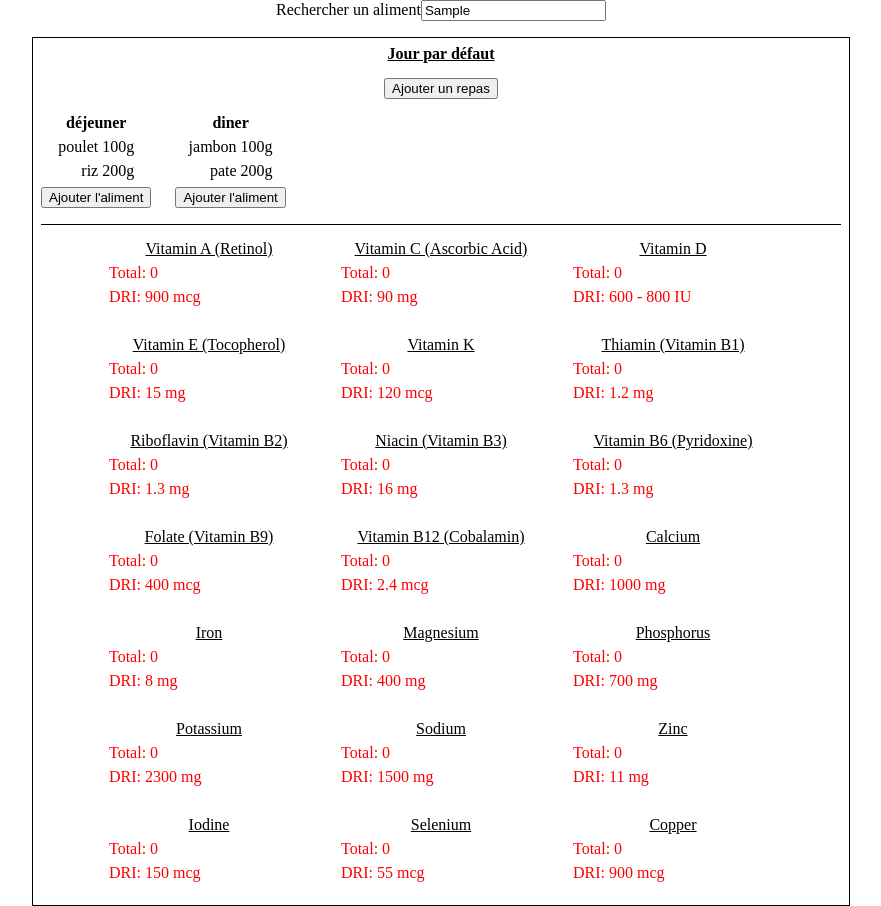
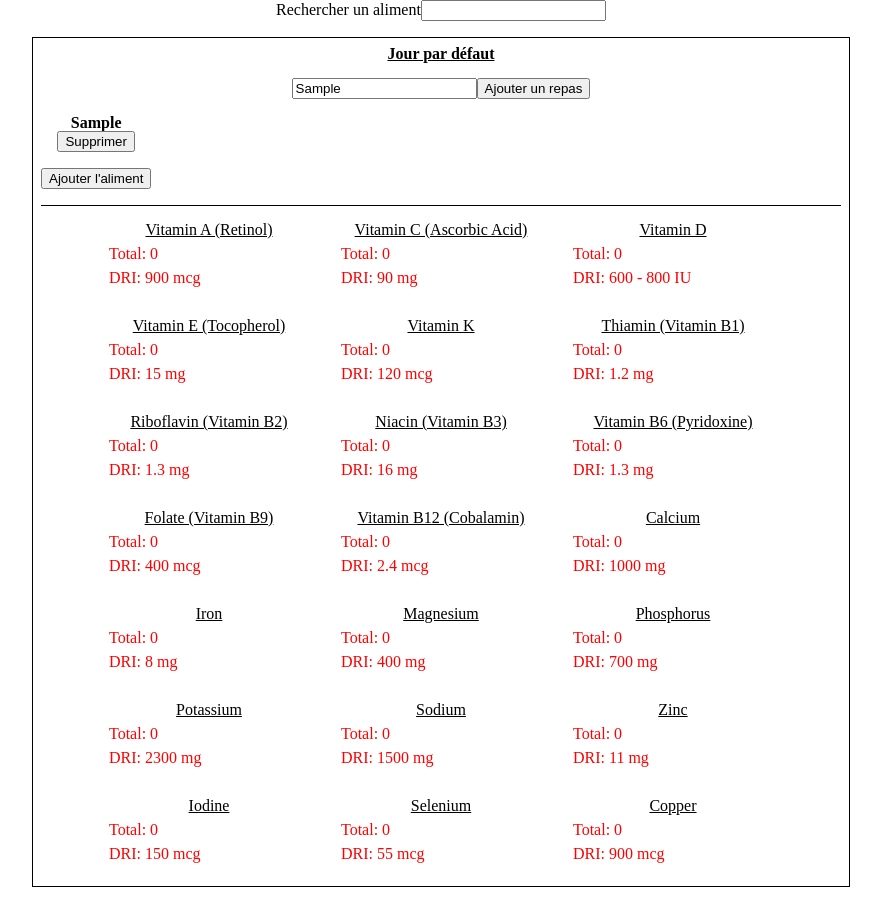
Before and after one commit to Clement-Hue/powerfood, a React (Vite) app: page / in a window 1280 px wide. Both pictures are taken after typing "Sample" into the empty fields and a click on the button "Ajouter un repas". Shown: the whole page, without its empty margins (199-1080 px from the left). Built offline with nearby package versions, Linux system fonts and the light colour scheme; no server answers.

Commit message:
Add add meals button and input

```diff
--- a/src/modules/board/components/Day/Day.tsx
+++ b/src/modules/board/components/Day/Day.tsx
@@ -1,16 +1,23 @@
-import React from 'react';
+import React, {useState} from 'react';
 import classes from "./Day.module.scss"
 import {Summary} from "./components";
 import DRI from "src/DRI.json"
-import {Button} from "@shares";
+import {Button, Input} from "@shares";
 
-const Day: React.FC<Props> = ({name, children}) => {
+const Day: React.FC<Props> = ({name, children, onAddMeal}) => {
+    const [mealName, setMealName] = useState("");
     return (
         <div className={classes.container}>
             <div className={classes["day__name"]}>
                 {name}
             </div>
-            <Button>Ajouter un repas</Button>
+            <form onSubmit={(e) => {
+                e.preventDefault();
+                onAddMeal?.(mealName);
+            }}>
+                <Input value={mealName} onChange={(e) => setMealName(e.target.value)}/>
+                <Button type="submit">Ajouter un repas</Button>
+            </form>
             <div className={classes["meals-container"]}>
                 {children}
             </div>
@@ -22,6 +29,7 @@ const Day: React.FC<Props> = ({name, children}) => {
 type Props = {
     name: string
     children?: React.ReactNode
+    onAddMeal?: (name: string) => void
 }
 
 export default Day;
--- a/src/modules/board/components/Layout/Layout.tsx
+++ b/src/modules/board/components/Layout/Layout.tsx
@@ -2,22 +2,19 @@ import React, {useEffect, useRef, useState} from 'react';
 import {Input} from "@shares"
 import classes from "./Layout.module.scss"
 import Day from "../Day";
-import Meal from "../Meal";
 import {apiService} from "@services";
 import FoodList from "../FoodList";
 import {SearchResult, SearchResultFood} from "@types/api.type.ts";
+import Meal from "../Meal";
 
 const Layout = () => {
     const [searchResult, setSearchResult] = useState<SearchResult>();
     const [selectedFood, setSelectedFood] = useState<SearchResultFood>();
     const [searchValue, setSearchValue] = useState("");
+    const [days, setDays] = useState<DayType>({
+        ["Jour par défaut"]: []
+    })
     let debounce = useRef<number>();
-    const meals = [
-        {day: "Jour par défaut", meals: [
-            <Meal key="déjeuner" name="déjeuner" foods={["poulet 100g", "riz 200g"]} />,
-            <Meal key="diner" name="diner" foods={["jambon 100g", "pate 200g"]} />,
-            ]},
-    ]
 
     useEffect(() => {
         (async function () {
@@ -44,6 +41,12 @@ const Layout = () => {
         console.log(res)
     }
 
+    const addMeal = (dayName: string, mealName: string) => {
+        setDays((o) => ({
+            ...o, [dayName]: [...o[dayName], <Meal key={mealName} name={mealName}/>]
+        }))
+    }
+
     return (
         <div className={classes.container}>
             <div>
@@ -52,8 +55,9 @@ const Layout = () => {
                           selected={selectedFood} onSelect={setSelectedFood} foods={searchResult?.foods} />
             </div>
             <div className={classes["days-container"]}>
-                {meals.map(({day, meals}) => (
-                    <Day key={day} name={day}>
+                {Object.entries(days).map(([dayName, meals]) => (
+                    <Day onAddMeal={(mealName) => addMeal(dayName, mealName)}
+                         key={dayName} name={dayName}>
                         {meals}
                     </Day>
                 ))}
@@ -62,4 +66,8 @@ const Layout = () => {
     );
 };
 
+type DayType = {
+    [key: string]: React.ReactNode[]
+}
+
 export default Layout;
--- a/src/modules/board/components/Meal/Meal.module.scss
+++ b/src/modules/board/components/Meal/Meal.module.scss
@@ -9,6 +9,9 @@
 
 .meal__name {
   font-weight: var(--font-weight-bold);
+  display: flex;
+  flex-direction: column;
+  align-items: center;
 }
 
 .food-container {
--- a/src/modules/board/components/Meal/Meal.tsx
+++ b/src/modules/board/components/Meal/Meal.tsx
@@ -6,11 +6,12 @@ const Meal: React.FC<Props> = ({foods, name}) => {
     return (
         <div className={classes.container}>
             <span className={classes["meal__name"]}>
-            {name}
+                {name}
+                <Button>Supprimer</Button>
             </span>
             <div className={classes["food-container"]}>
-                {foods?.map((food) => (
-                    <div key={food}> {food} </div>
+                {foods?.map((food, i) => (
+                    <div key={i}> {food} </div>
                 ))}
             </div>
             <Button>Ajouter l'aliment</Button>
--- a/src/shares/Button/Button.tsx
+++ b/src/shares/Button/Button.tsx
@@ -7,6 +7,6 @@ const Button: React.FC<Props> = (props) => {
     );
 };
 
-type Props = React.HTMLAttributes<HTMLButtonElement>
+type Props = React.ButtonHTMLAttributes<HTMLButtonElement>
 
 export default Button;
```
